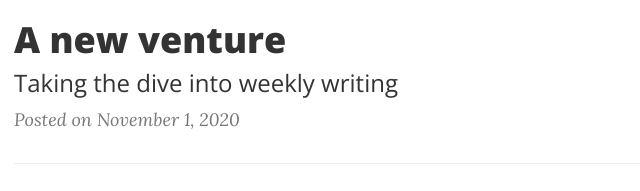
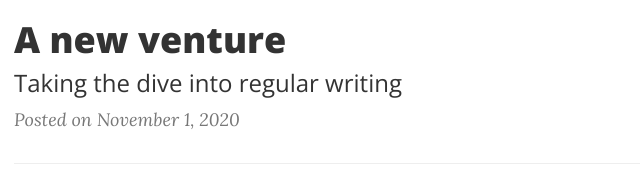
Before and after one commit to HarsimranAneja/blog, a website: page index.html in a window 1280 px wide. Shown: the part 508-699 px from the top of the page, 251-891 px from the left. Drawn offline with nearby package versions, Linux system fonts and the light colour scheme.

Commit message:
Update index.html

```diff
--- a/index.html
+++ b/index.html
@@ -93,7 +93,7 @@
                             A new venture
                         </h2>
                         <h3 class="post-subtitle">
-                            Taking the dive into weekly writing
+                            Taking the dive into regular writing
                         </h3>
                     </a>
                     <p class="post-meta">Posted on November 1, 2020</p>
```
